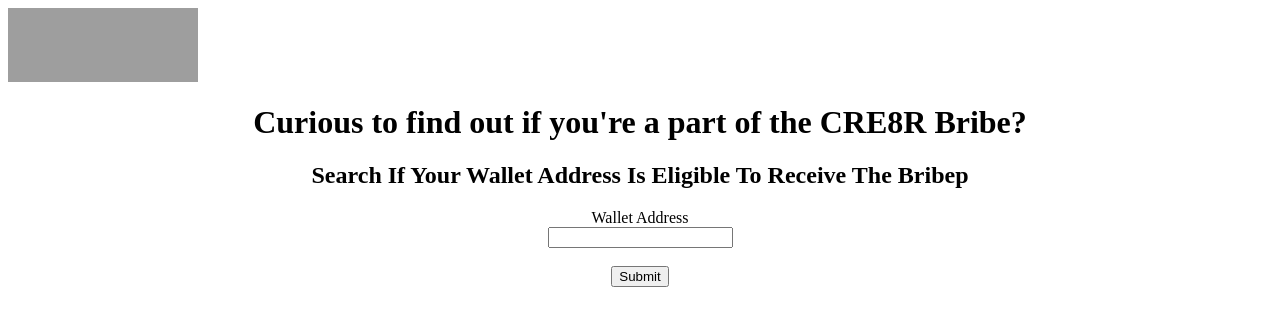
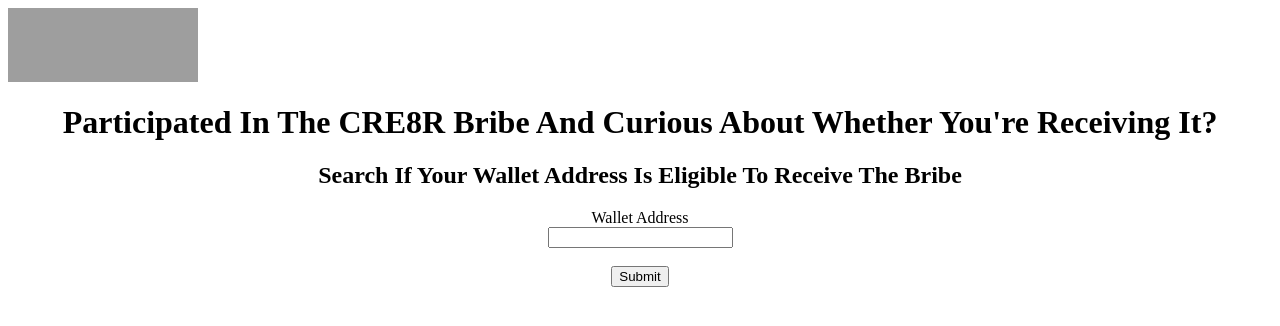
Before and after one commit to rahulkumaran/spirit-airdrop, a Flask app: page / in a window 1280 px wide. Shown: the top 326 px of the page. Run offline with Flask 2, Linux system fonts and the light colour scheme; grey boxes are pictures that could not be loaded.

Commit message:
Update index.html

```diff
--- a/templates/index.html
+++ b/templates/index.html
@@ -2,8 +2,8 @@
 {% block body %}
 <img style="height:9.5%;width:15%" src="{{ url_for('static',filename='images/spirit.png')}}">
 
-<center><h1>Curious to find out if you're a part of the CRE8R Bribe?</h1></center>
-<center><h2>Search If Your Wallet Address Is Eligible To Receive The Bribep</h2></center>
+<center><h1>Participated In The CRE8R Bribe And Curious About Whether You're Receiving It?</h1></center>
+<center><h2>Search If Your Wallet Address Is Eligible To Receive The Bribe</h2></center>
 <form action="" method="post">
 	{{ form.csrf }}
 	<center>
```
